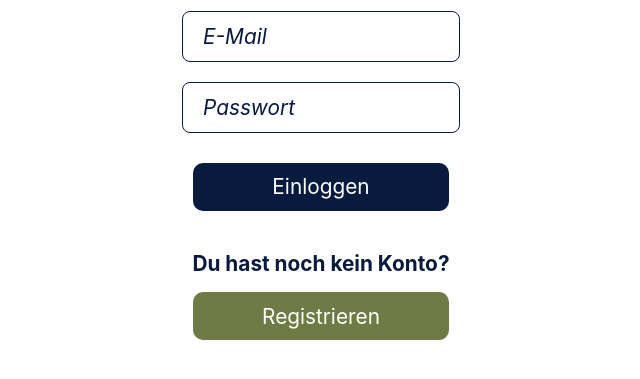
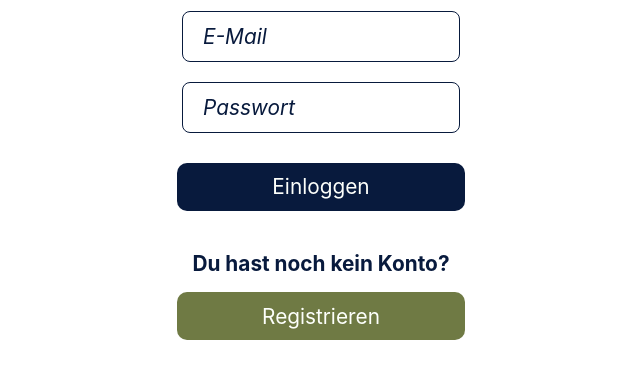
Before and after one commit to stephr8/im4, a PHP site: page / in a window 1280 px wide. Shown: the part 312-691 px from the top of the page, without its empty margins (319-959 px from the left). Run offline with PHP 8.4, Linux system fonts and the light colour scheme.

Commit message:
Update style.css

```diff
--- a/css/style.css
+++ b/css/style.css
@@ -424,8 +424,9 @@ input::placeholder {
   h1 {
     font-size: 4.5rem;
   }
+  .mainButton,
   .secondaryButton {
-    max-width: 18rem;
+    width: 18rem;
 
   }
 
```
